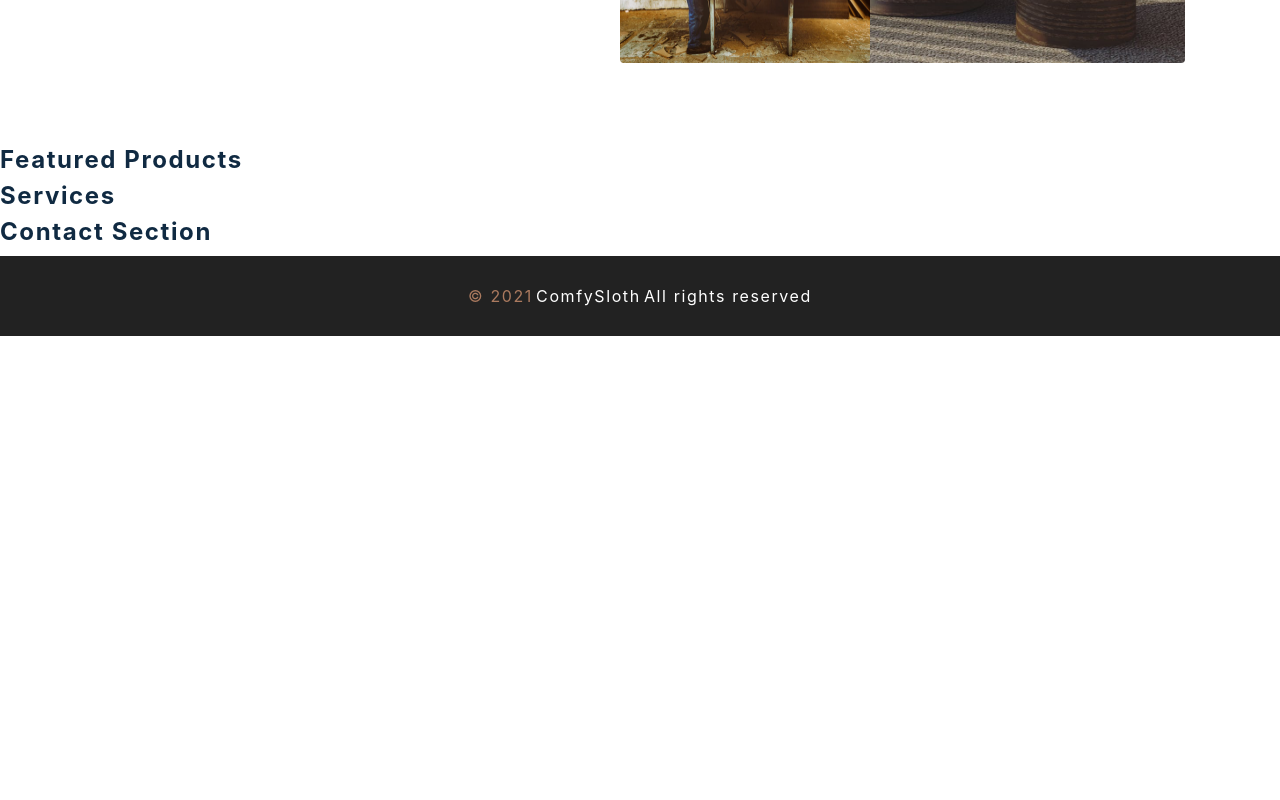
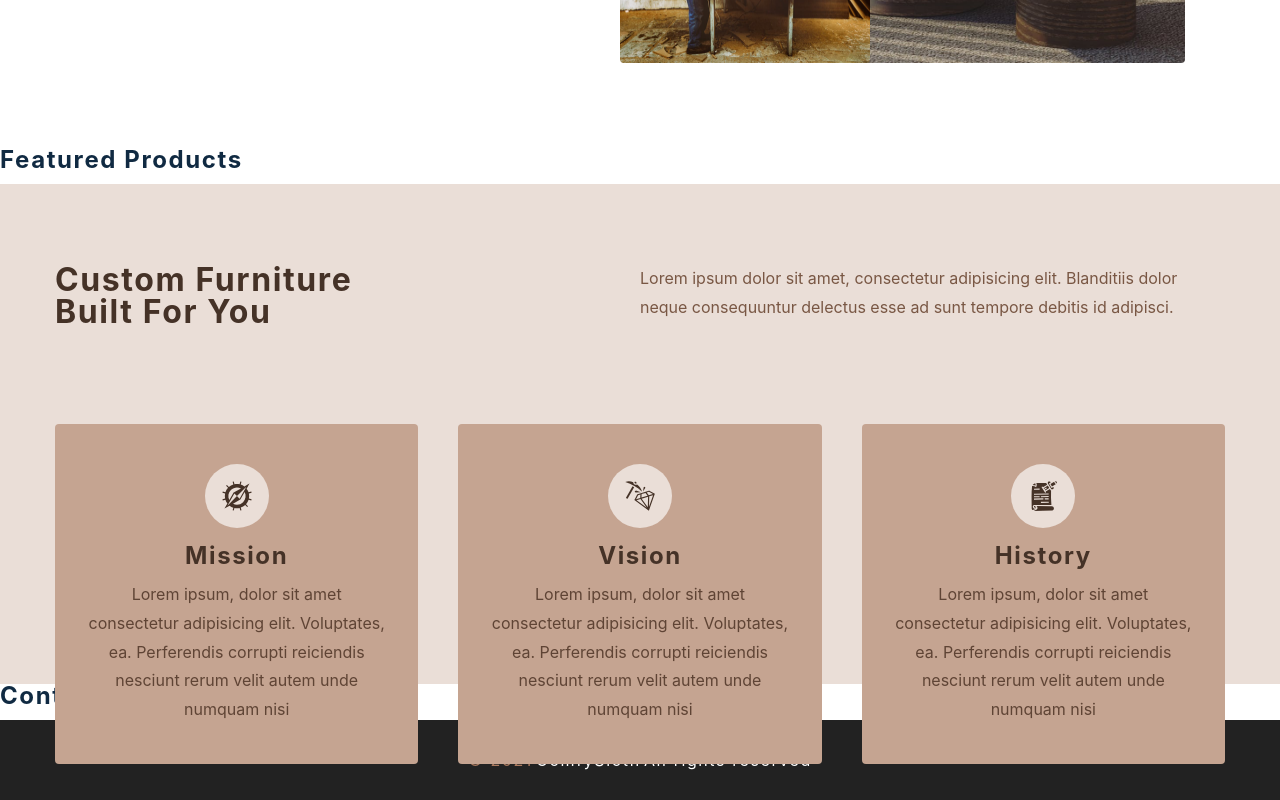
Before and after one commit to soumikmofficial/e-commerce_react_comfy_sloth, a React (Create React App) app: page / in a window 1280 px wide. Shown: the part 652-1452 px from the top of the page. Before the commit the page ends 988 px from the top, so only its background shows below. Built offline with nearby package versions, Linux system fonts and the light colour scheme; the HTML template or start-up script is replaced by a standard one.

Commit message:
home page services

```diff
--- a/src/components/Services.js
+++ b/src/components/Services.js
@@ -1,10 +1,38 @@
-import React from 'react'
-import styled from 'styled-components'
-import { services } from '../utils/constants'
+import React from "react";
+import styled from "styled-components";
+import { services } from "../utils/constants";
 
 const Services = () => {
-  return <h4>services </h4>
-}
+  return (
+    <Wrapper>
+      <div className="section-center">
+        <article className="header">
+          <h3>
+            Custom furniture <br />
+            built for you
+          </h3>
+          <p>
+            Lorem ipsum dolor sit amet, consectetur adipisicing elit. Blanditiis
+            dolor neque consequuntur delectus esse ad sunt tempore debitis id
+            adipisci.
+          </p>
+        </article>
+        <div className="services-center">
+          {services.map((service) => {
+            const { id, icon, title, text } = service;
+            return (
+              <article key={id} className="service">
+                <span className="icon">{icon}</span>
+                <h4>{title}</h4>
+                <p>{text}</p>
+              </article>
+            );
+          })}
+        </div>
+      </div>
+    </Wrapper>
+  );
+};
 
 const Wrapper = styled.section`
   h3,
@@ -68,5 +96,5 @@
       transform: translateY(5rem);
     }
   }
-`
-export default Services
+`;
+export default Services;
```
